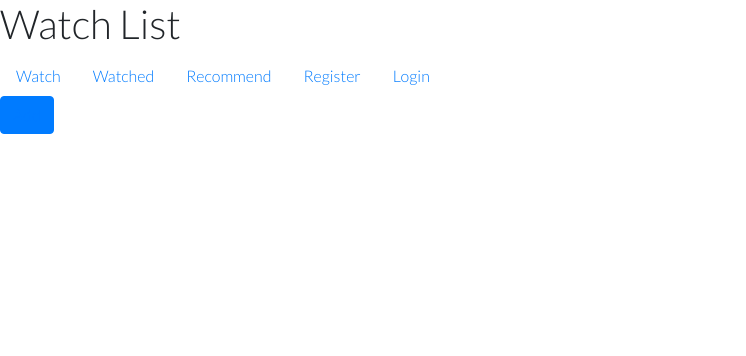
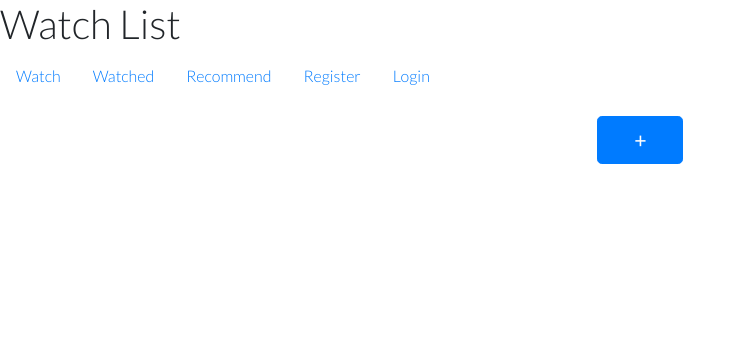
Before and after one commit to dansantinojones/watch-list-pp4, a Django app: page / in a window 1280 px wide. Shown: the top 356 px of the page, without its empty margins (0-746 px from the left). Run offline with Django 3.2, Linux system fonts and the light colour scheme; data that the repository does not hold is empty; some libraries are stand-ins or nearby versions.

Commit message:
Add style to buttons

```diff
--- a/templates/index.html
+++ b/templates/index.html
@@ -2,9 +2,13 @@
 
 {% block content %}
 
-<button type="button" class="btn btn-primary">
-  <a href="{% url 'add_media' %}">Add</a>
+<div id="add-btn">
+<button type="button" class="btn btn-primary btn-lg">
+  <strong>
+  <a href="{% url 'add_media' %}" id="add-btn-text">+</a>
+</strong>
 </button>
+</div>
 
 <div class="container-fluid">
     <div class="row">
@@ -31,19 +35,19 @@
                               {% csrf_token %}
                               {% if recommended %}
 
-                              <button><i class="fa-solid fa-thumbs-up"></i></button>
+                              <button class="thumb-btn"><i class="fa-solid fa-thumbs-up"></i></button>
 
                               {% else %}
 
-                              <button><i class="fa-regular fa-thumbs-up"></i></button>
+                              <button class="thumb-btn"><i class="fa-regular fa-thumbs-up"></i></button>
 
                               {% endif %}
                           </form>
                           {% else %}
 
-                          <span><i class="fa-regular fa-thumbs-up"></i></span>
+                          <span class="thumb-btn"><i class="fa-regular fa-thumbs-up"></i></span>
                           {% endif %}
-                          <span>{{ media.number_of_recommended }}</span>
+                          <span class="thumb-number">{{ media.number_of_recommended }}</span>
                         </strong>
 
                 </div>
```
